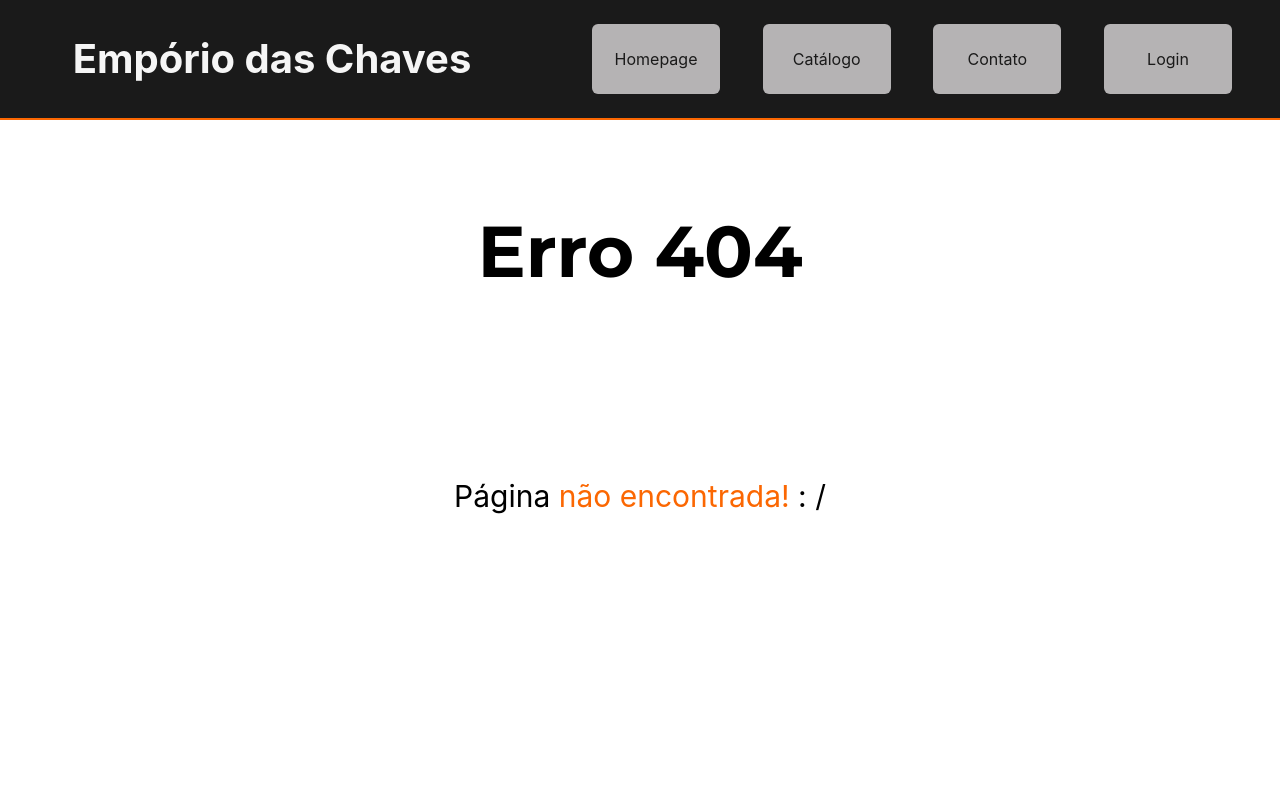
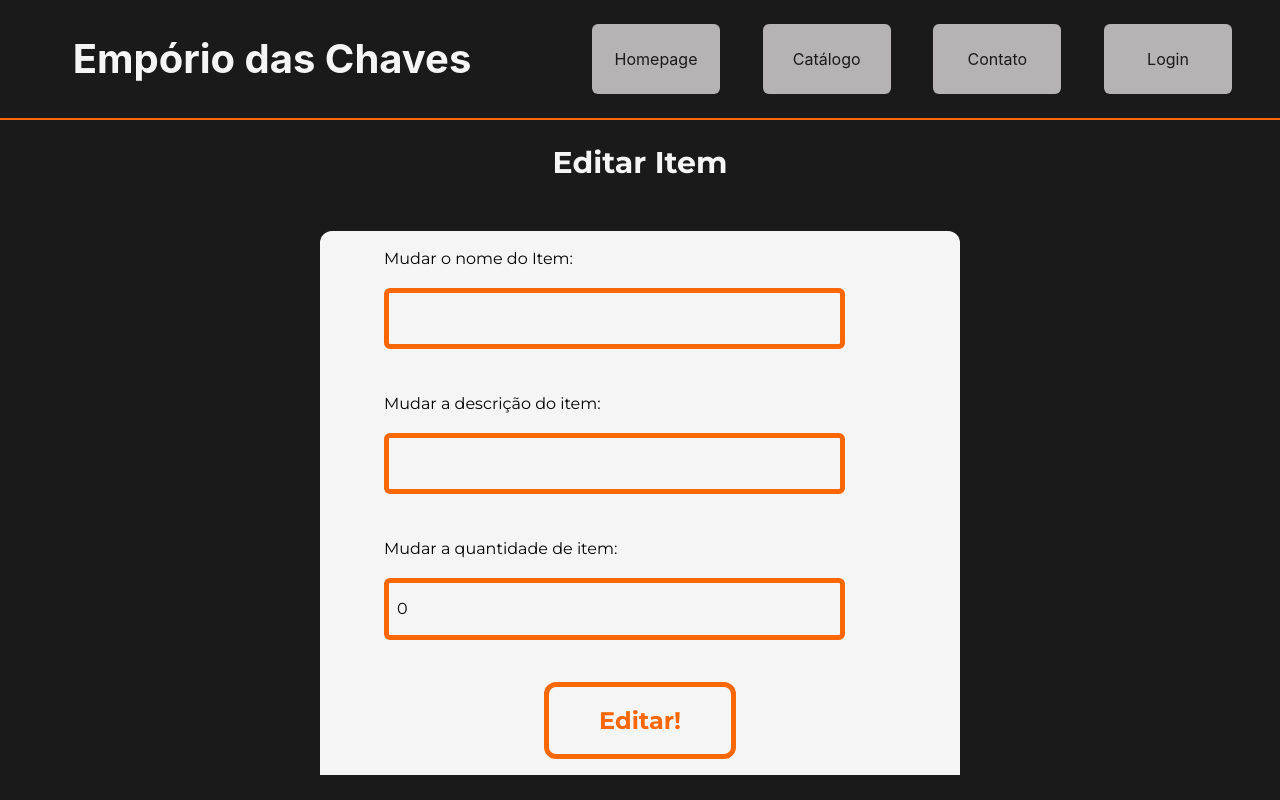
Before and after one commit to hh-beep/emporio-chaves, an Angular app: page /sistema/editar-item/1 in a window 1280 px wide. Before the commit this address led to /error/404. Built offline with nearby package versions, Linux system fonts and the light colour scheme.

Commit message:
Implementacao restate de CRUD (Update, Delete), Mudancas na Interface de sistema

```diff
--- a/src/app/view/catalogo/catalogo.component.html
+++ b/src/app/view/catalogo/catalogo.component.html
@@ -1 +1,6 @@
-<p>catalogo works!</p>
+<app-header />
+
+
+<main>
+
+</main>
--- a/src/app/view/catalogo/catalogo.component.ts
+++ b/src/app/view/catalogo/catalogo.component.ts
@@ -1,11 +1,32 @@
 import { Component } from '@angular/core';
+import { HeaderComponent } from '../shared/header/header.component';
+
+
+
 
 @Component({
   selector: 'app-catalogo',
-  imports: [],
+  imports: [
+    HeaderComponent
+  ],
   templateUrl: './catalogo.component.html',
   styleUrl: './catalogo.component.scss'
 })
+
+
+
 export class CatalogoComponent {
 
+  storageItems = localStorage.getItem('itensCatalogo');
+  itemsCatalogo!: Array<{  id: number, name: string, desc: string, quant: number  }>;
+
+
+  constructor() {
+    if(  this.storageItems  ) {
+      this.itemsCatalogo = JSON.parse(  this.storageItems  );
+    }
+    else {
+      alert("Sem itens carregados no catalogo!!");
+    }
+  }
 }
--- /dev/null
+++ b/src/app/view/sistema/editar-item/editar-item.component.html
@@ -0,0 +1,66 @@
+<section class="h-[85vh] w-[100%] bg-black flex items-center justify-around flex-col">
+
+  <h2 class="text-white font-bold font-tittle text-3xl">
+    Editar Item
+  </h2>
+
+
+  <form
+    class="h-[80%] w-[50%] bg-white flex flex-col justify-between items-center py-[1rem] rounded-t-xl"
+    [formGroup]="formEditarItem"
+    (submit)="editarItem()"
+  >
+
+    <label
+      class="w-[80%] h-[20%] flex flex-col justify-between items-start font-tittle"
+    >
+      Mudar o nome do Item:
+
+      <input
+        class="w-[90%] h-[60%] border-orange border-[5px] border-solid rounded-md px-[0.5rem]"
+        formControlName="itemName"
+        type="text"
+        formControlName="itemName"
+      >
+    </label>
+
+
+    <label
+      class="w-[80%] h-[20%] flex flex-col justify-between items-start font-tittle"
+    >
+      Mudar a descrição do item:
+
+      <input
+        class="w-[90%] h-[60%] border-orange border-[5px] border-solid rounded-md px-[0.5rem]"
+        type="text"
+        formControlName="itemDesc"
+      >
+    </label>
+
+
+
+    <label
+      class="w-[80%] h-[20%] flex flex-col justify-between items-start font-tittle"
+    >
+      Mudar a quantidade de item:
+
+      <input
+        class="w-[90%] h-[60%] border-orange border-[5px] border-solid rounded-md px-[0.5rem]"
+        type="number"
+        formControlName="itemQuant"
+      >
+    </label>
+
+
+
+
+    <button
+      class="border-orange border-[5px] border-solid w-[30%] h-[15%] rounded-xl flex items-center justify-around font-bold font-tittle text-2xl text-orange buttonAdd"
+      type="submit"
+    >
+      Editar!
+    </button>
+
+
+  </form>
+</section>
--- /dev/null
+++ b/src/app/view/sistema/editar-item/editar-item.component.scss
@@ -0,0 +1,7 @@
+
+.buttonAdd:hover {
+  background-color: #FB6702;
+  cursor: pointer;
+  transform: scale(1.05);
+  color: #fff;
+}
--- /dev/null
+++ b/src/app/view/sistema/editar-item/editar-item.component.ts
@@ -0,0 +1,81 @@
+import { Component, inject } from '@angular/core';
+import { FormControl, FormGroup, ReactiveFormsModule } from '@angular/forms';
+import { ActivatedRoute, Router, RouterLink } from '@angular/router';
+
+
+
+
+
+@Component({
+  selector: 'app-editar-item',
+  imports: [
+    ReactiveFormsModule,
+    RouterLink
+  ],
+  templateUrl: './editar-item.component.html',
+  styleUrl: './editar-item.component.scss'
+})
+
+
+
+
+
+
+
+export class EditarItemComponent {
+
+
+  private router = inject(  Router  );
+  private rota = inject(  ActivatedRoute  );
+  itemId = this.rota.snapshot.paramMap.get('id');
+  storageItems = localStorage.getItem('itensCatalogo');
+
+
+  formEditarItem = new FormGroup({
+    itemName: new FormControl('', {  nonNullable: true  }),
+    itemDesc: new FormControl('', {  nonNullable: true  }),
+    itemQuant: new FormControl(0, {  nonNullable: true  })
+  })
+
+
+  constructor() {
+    if (  this.storageItems && this.itemId  ) {
+      let itemInfos = JSON.parse(  this.storageItems  )[  this.itemId  ];
+
+
+
+      //  ~ Funcao p atualizar os valores do FormGroup
+      this.formEditarItem.patchValue({
+        itemName: itemInfos.name,
+        itemDesc: itemInfos.desc,
+        itemQuant: itemInfos.quant
+      })
+    }
+  }
+
+
+
+
+
+
+  editarItem() {
+    if (  this.formEditarItem.valid && this.storageItems && this.itemId  ) {
+      const {  itemName, itemDesc, itemQuant  } = this.formEditarItem.value;
+      let storageItemsValue = JSON.parse(  this.storageItems  );
+
+
+      //  ~ Eu pensei seriamente de puxar cada valor por valor de um JSON.parse(item)[id], pq ia ser menos linhas mas sla kkkkk
+      let cloneItem = {
+        id: Number(  this.itemId  ),
+        name: itemName,
+        desc: itemDesc,
+        quant: itemQuant
+      };
+
+      storageItemsValue.splice(  this.itemId, 1, cloneItem  );
+      localStorage.setItem('itensCatalogo', JSON.stringify(  storageItemsValue  ));
+
+      this.router.navigate(['sistema/inicio'])
+    }
+  }
+}
--- a/src/app/view/sistema/inicio/inicio.component.html
+++ b/src/app/view/sistema/inicio/inicio.component.html
@@ -8,7 +8,7 @@
 
   <a
     class="h-[6rem] w-[30%] border-orange border-solid border-[5px] rounded-xl flex items-center justify-around text-orange text-3xl font-bold buttonAdd"
-    (click)="redirectPath(  '/sistema/adicionar-item'  )"
+    (click)="redirectPath(  'sistema/adicionar-item/'  )"
   >
     Adicionar novo item
   </a>
@@ -54,7 +54,17 @@
 
           <section class="w-[40%] h-[100%] flex justify-around items-end flex-col">
             <button
-              class="h-[50%] w-[80%] border-orange border-[5px] border-solid rounded-md buttonAdd mx-[0.5rem] font-tittle font-bold text-orange"
+              class="h-[40%] w-[70%] border-yellow border-[5px] border-solid rounded-md buttonAdd-Yellow mx-[0.5rem] font-tittle font-bold text-yellow"
+              (click)="redirectPath('sistema/editar-item/' + item.id)"
+            >
+              Editar Item
+            </button>
+
+
+
+
+            <button
+              class="h-[40%] w-[70%] border-orange border-[5px] border-solid rounded-md buttonAdd mx-[0.5rem] font-tittle font-bold text-orange"
               (click)="removeItem(  item.id  )"
             >
               Remover Item
@@ -66,6 +76,11 @@
 
       </li>
     }
+    @empty {
+      <h2 class="text-orange font-tittle font-bold text-3xl">
+        Não possui itens no sistema!!!
+      </h2>
+    }
   </ul>
 
 
--- a/src/app/view/sistema/inicio/inicio.component.scss
+++ b/src/app/view/sistema/inicio/inicio.component.scss
@@ -4,3 +4,9 @@
   transform: scale(1.05);
   color: #fff;
 }
+.buttonAdd-Yellow:hover {
+  background-color: #FDB905;
+  cursor: pointer;
+  transform: scale(1.05);
+  color: #fff;
+}
--- a/src/app/view/sistema/inicio/inicio.component.ts
+++ b/src/app/view/sistema/inicio/inicio.component.ts
@@ -1,11 +1,15 @@
 import { Component, inject } from '@angular/core';
-import { Router } from '@angular/router';
+import { Router, RouterLink } from '@angular/router';
+
+
 
 
 
 @Component({
   selector: 'app-inicio',
-  imports: [],
+  imports: [
+    RouterLink
+  ],
   templateUrl: './inicio.component.html',
   styleUrl: './inicio.component.scss'
 })
@@ -78,13 +82,14 @@ export class InicioComponent {
     localStorage.setItem('itensCatalogo',  JSON.stringify(  this.itemsData  )  );
   }
   removeItem(  itemId: number  ) {
-    console.log(  this.itemsData[  itemId  ]  );
+    //  ~ Filtrar p remover o item igual
+    //  ~ Nn lembrava q essa function existia
+    this.itemsData = this.itemsData.filter(item => item.id !== itemId);
+    localStorage.setItem('itensCatalogo', JSON.stringify(this.itemsData));
   }
 
 
 
 
-  redirectPath(  path: string  ) {
-    this.route.navigate(  [path]  );
-  }
+  redirectPath(  path: string  ) {  this.route.navigate([  path  ])  }
 }
```
Also changed, not shown: src/app/app.routes.ts (+15 -4 lines), src/app/view/sistema/adicionar-item/adicionar-item.component.ts (+7 -1 lines), 1 other file (tests, documents, lock files or other folders).
